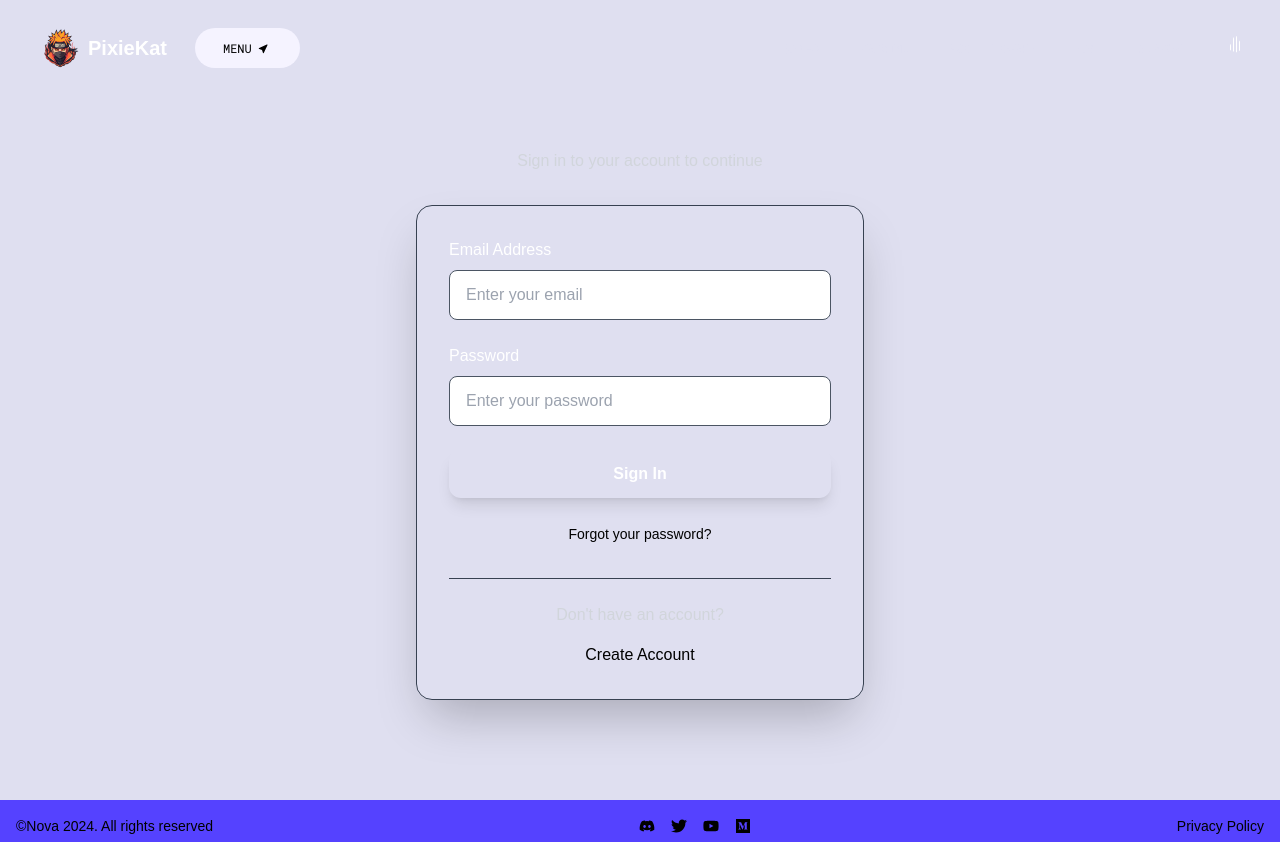
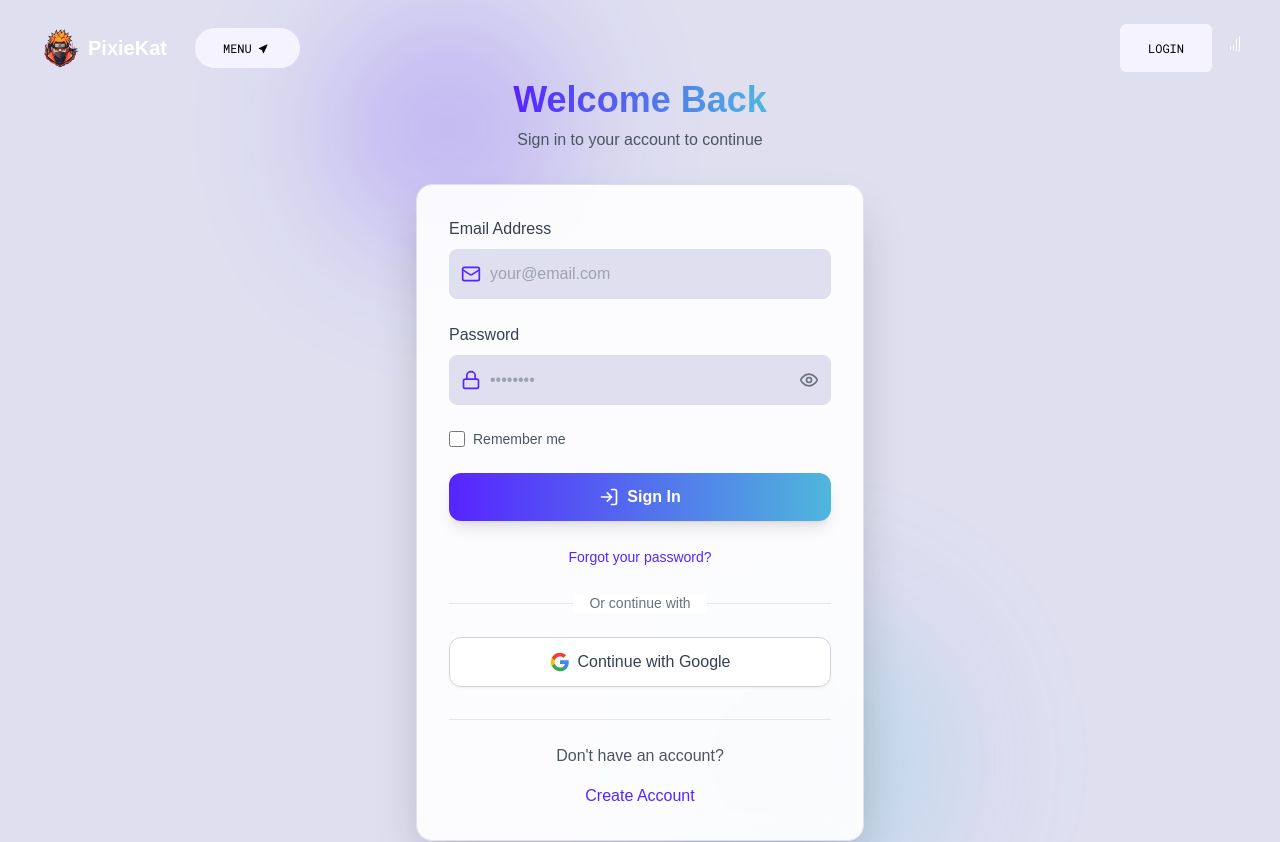
Before and after one commit to Per-Pixel/Pixie-Kat, a React (Vite) app in the folder main/: page /auth in a window 1280 px wide. Shown: the top 842 px of the page. Built offline with nearby package versions, Linux system fonts and the light colour scheme; a web font is replaced by a local one.

Commit message:
fix: Update axios and react-router-dom dependencies; add login button to Navbar and DropdownMenu

```diff
--- a/main/src/components/DropdownMenu.jsx
+++ b/main/src/components/DropdownMenu.jsx
@@ -159,6 +159,18 @@ const DropdownMenu = ({ onClose }) => {
                 </Link>
               </li>
             ))}
+
+            {/* Login Button */}
+            <li>
+              <Link
+                to="/login"
+                className="text-white/70 hover:text-white text-2xl transition-colors duration-300 flex items-center gap-3 group"
+                onClick={handleClose}
+              >
+                <span className="w-0 group-hover:w-4 h-0.5 bg-neon-purple transition-all duration-300"></span>
+                Login
+              </Link>
+            </li>
           </ul>
         </div>
 
--- a/main/src/components/Navbar.jsx
+++ b/main/src/components/Navbar.jsx
@@ -210,9 +210,17 @@ const NavBar = () => {
               ))}
             </div>
 
+            {/* Login Button */}
+            <Link to="/login" className="ml-6">
+              <Button
+                title="Login"
+                containerClass="bg-neon-purple hover:bg-neon-purple/80 text-black py-2 px-4 rounded-md transition-colors duration-200"
+              />
+            </Link>
+
             <button
               onClick={toggleAudioIndicator}
-              className="ml-10 flex items-center space-x-0.5"
+              className="ml-4 flex items-center space-x-0.5"
             >
               <audio
                 ref={audioElementRef}
--- a/main/src/pages/Auth.jsx
+++ b/main/src/pages/Auth.jsx
@@ -2,6 +2,7 @@ import React, { useState } from 'react';
 import { motion } from 'framer-motion';
 import { useAuth } from '../contexts/AuthContext';
 import { useNavigate, useLocation } from 'react-router-dom';
+import { Eye, EyeOff, Mail, Lock, LogIn } from 'lucide-react';
 
 const Auth = () => {
   const [isLogin, setIsLogin] = useState(true);
@@ -13,6 +14,8 @@ const Auth = () => {
   });
   const [isLoading, setIsLoading] = useState(false);
   const [error, setError] = useState('');
+  const [showPassword, setShowPassword] = useState(false);
+  const [rememberMe, setRememberMe] = useState(false);
 
   const { login, register } = useAuth();
   const navigate = useNavigate();
@@ -36,7 +39,7 @@ const Auth = () => {
 
     try {
       if (isLogin) {
-        const result = await login(formData.email, formData.password);
+        const result = await login(formData.email, formData.password, rememberMe);
         if (result.success) {
           navigate(from, { replace: true });
         } else {
@@ -77,24 +80,45 @@ const Auth = () => {
       confirmPassword: ''
     });
     setError('');
+    setShowPassword(false);
+    setRememberMe(false);
+  };
+
+  const handleGoogleLogin = async () => {
+    try {
+      setIsLoading(true);
+      // Implement Google login functionality here
+      // This is a placeholder - actual implementation would connect to your Google OAuth
+      setTimeout(() => {
+        setIsLoading(false);
+        setError('Google login will be implemented soon');
+      }, 1000);
+    } catch (err) {
+      setError('Google login failed');
+      setIsLoading(false);
+    }
   };
 
   return (
-    <div className="min-h-screen bg-gradient-to-br from-dark-900 via-dark-800 to-dark-700 flex items-center justify-center px-4 py-20">
+    <div className="min-h-screen bg-gradient-to-br from-dark-900 via-dark-800 to-dark-700 flex items-center justify-center px-4 py-20 relative overflow-hidden">
+      {/* Background decorative elements */}
+      <div className="absolute top-0 left-1/4 w-64 h-64 bg-violet-300/20 rounded-full blur-3xl"></div>
+      <div className="absolute bottom-0 right-1/4 w-80 h-80 bg-blue-300/20 rounded-full blur-3xl"></div>
+
       <motion.div
         initial={{ opacity: 0, y: 20 }}
         animate={{ opacity: 1, y: 0 }}
         transition={{ duration: 0.6 }}
-        className="w-full max-w-md"
+        className="w-full max-w-md relative z-10"
       >
         {/* Header */}
         <div className="text-center mb-8">
-          <h1 className="text-4xl font-bold text-white mb-2">
-            <span className="bg-gradient-to-r from-neon-purple to-neon-blue bg-clip-text text-transparent">
+          <h1 className="text-4xl font-bold mb-2">
+            <span className="bg-gradient-to-r from-violet-300 to-blue-300 bg-clip-text text-transparent">
               {isLogin ? 'Welcome Back' : 'Join PixieKat'}
             </span>
           </h1>
-          <p className="text-gray-300">
+          <p className="text-gray-600">
             {isLogin
               ? 'Sign in to your account to continue'
               : 'Create an account to get started'
@@ -103,19 +127,19 @@ const Auth = () => {
         </div>
 
         {/* Auth Form */}
-        <div className="bg-dark-600 rounded-2xl p-8 shadow-2xl border border-gray-700">
+        <div className="bg-white/90 backdrop-blur-md rounded-2xl p-8 shadow-2xl border border-blue-50">
           <form onSubmit={handleSubmit} className="space-y-6">
             {/* Name field for registration */}
             {!isLogin && (
               <div>
-                <label className="block text-white font-medium mb-2">Full Name</label>
+                <label className="block text-gray-700 font-medium mb-2">Full Name</label>
                 <input
                   type="text"
                   name="name"
                   value={formData.name}
                   onChange={handleInputChange}
                   required
-                  className="w-full bg-dark-700 border border-gray-600 rounded-lg px-4 py-3 text-white focus:border-neon-purple focus:outline-none transition-colors duration-200"
+                  className="w-full bg-blue-50 border border-blue-75 rounded-lg px-4 py-3 text-gray-800 focus:border-violet-300 focus:ring-2 focus:ring-violet-300/30 focus:outline-none transition-all duration-200"
                   placeholder="Enter your full name"
                 />
               </div>
@@ -123,52 +147,91 @@ const Auth = () => {
 
             {/* Email field */}
             <div>
-              <label className="block text-white font-medium mb-2">Email Address</label>
+              <label className="block text-gray-700 font-medium mb-2">Email Address</label>
+              <div className="relative">
+                <div className="absolute inset-y-0 left-0 pl-3 flex items-center pointer-events-none">
+                  <Mail className="h-5 w-5 text-violet-300" />
+                </div>
                 <input
                   type="email"
                   name="email"
                   value={formData.email}
                   onChange={handleInputChange}
                   required
-                className="w-full bg-dark-700 border border-gray-600 rounded-lg px-4 py-3 text-white focus:border-neon-purple focus:outline-none transition-colors duration-200"
-                placeholder="Enter your email"
+                  className="w-full bg-blue-50 border border-blue-75 rounded-lg pl-10 pr-4 py-3 text-gray-800 focus:border-violet-300 focus:ring-2 focus:ring-violet-300/30 focus:outline-none transition-all duration-200"
+                  placeholder="your@email.com"
                 />
+              </div>
             </div>
 
             {/* Password field */}
             <div>
-              <label className="block text-white font-medium mb-2">Password</label>
+              <label className="block text-gray-700 font-medium mb-2">Password</label>
+              <div className="relative">
+                <div className="absolute inset-y-0 left-0 pl-3 flex items-center pointer-events-none">
+                  <Lock className="h-5 w-5 text-violet-300" />
+                </div>
                 <input
-                type="password"
+                  type={showPassword ? 'text' : 'password'}
                   name="password"
                   value={formData.password}
                   onChange={handleInputChange}
                   required
-                className="w-full bg-dark-700 border border-gray-600 rounded-lg px-4 py-3 text-white focus:border-neon-purple focus:outline-none transition-colors duration-200"
-                placeholder="Enter your password"
+                  className="w-full bg-blue-50 border border-blue-75 rounded-lg pl-10 pr-12 py-3 text-gray-800 focus:border-violet-300 focus:ring-2 focus:ring-violet-300/30 focus:outline-none transition-all duration-200"
+                  placeholder="••••••••"
                 />
+                <button
+                  type="button"
+                  onClick={() => setShowPassword(!showPassword)}
+                  className="absolute right-3 top-1/2 transform -translate-y-1/2 text-gray-500 hover:text-violet-300 transition-colors"
+                >
+                  {showPassword ? <EyeOff className="w-5 h-5" /> : <Eye className="w-5 h-5" />}
+                </button>
+              </div>
             </div>
 
             {/* Confirm Password field for registration */}
             {!isLogin && (
               <div>
-                <label className="block text-white font-medium mb-2">Confirm Password</label>
+                <label className="block text-gray-700 font-medium mb-2">Confirm Password</label>
+                <div className="relative">
+                  <div className="absolute inset-y-0 left-0 pl-3 flex items-center pointer-events-none">
+                    <Lock className="h-5 w-5 text-violet-300" />
+                  </div>
                   <input
-                  type="password"
+                    type={showPassword ? 'text' : 'password'}
                     name="confirmPassword"
                     value={formData.confirmPassword}
                     onChange={handleInputChange}
                     required
-                  className="w-full bg-dark-700 border border-gray-600 rounded-lg px-4 py-3 text-white focus:border-neon-purple focus:outline-none transition-colors duration-200"
+                    className="w-full bg-blue-50 border border-blue-75 rounded-lg pl-10 pr-4 py-3 text-gray-800 focus:border-violet-300 focus:ring-2 focus:ring-violet-300/30 focus:outline-none transition-all duration-200"
                     placeholder="Confirm your password"
                   />
+                </div>
               </div>
             )}
 
             {/* Error message */}
             {error && (
-              <div className="bg-red-500/10 border border-red-500/20 rounded-lg p-3">
-                <p className="text-red-400 text-sm">{error}</p>
+              <div className="bg-red-50 border border-red-200 rounded-lg p-3">
+                <p className="text-red-500 text-sm">{error}</p>
+              </div>
+            )}
+
+            {/* Remember Me checkbox - only for login */}
+            {isLogin && (
+              <div className="flex items-center">
+                <input
+                  id="remember-me"
+                  name="remember-me"
+                  type="checkbox"
+                  checked={rememberMe}
+                  onChange={() => setRememberMe(!rememberMe)}
+                  className="h-4 w-4 text-violet-300 focus:ring-violet-300/30 border-gray-300 rounded"
+                />
+                <label htmlFor="remember-me" className="ml-2 block text-sm text-gray-600">
+                  Remember me
+                </label>
               </div>
             )}
 
@@ -178,10 +241,10 @@ const Auth = () => {
               disabled={isLoading}
               whileHover={{ scale: 1.02 }}
               whileTap={{ scale: 0.98 }}
-              className={`w-full bg-gradient-to-r from-neon-purple to-neon-blue text-white font-bold py-3 px-6 rounded-xl shadow-lg transition-all duration-300 ${
+              className={`w-full bg-gradient-to-r from-violet-300 to-blue-300 text-white font-bold py-3 px-6 rounded-xl shadow-lg transition-all duration-300 ${
                 isLoading
                   ? 'opacity-50 cursor-not-allowed'
-                  : 'hover:shadow-neon-purple/50'
+                  : 'hover:shadow-violet-300/50'
               }`}
             >
               {isLoading ? (
@@ -190,7 +253,10 @@ const Auth = () => {
                   {isLogin ? 'Signing In...' : 'Creating Account...'}
                 </div>
               ) : (
-                isLogin ? 'Sign In' : 'Create Account'
+                <div className="flex items-center justify-center">
+                  <LogIn className="w-5 h-5 mr-2" />
+                  {isLogin ? 'Sign In' : 'Create Account'}
+                </div>
               )}
             </motion.button>
 
@@ -199,7 +265,7 @@ const Auth = () => {
               <div className="text-center">
                 <button
                   type="button"
-                  className="text-neon-purple hover:text-neon-blue transition-colors duration-200 text-sm"
+                  className="text-violet-300 hover:text-blue-300 transition-colors duration-200 text-sm"
                 >
                   Forgot your password?
                 </button>
@@ -207,9 +273,53 @@ const Auth = () => {
             )}
           </form>
 
+          {/* OR Divider - only for login */}
+          {isLogin && (
+            <div className="relative my-6">
+              <div className="absolute inset-0 flex items-center">
+                <div className="w-full border-t border-gray-200"></div>
+              </div>
+              <div className="relative flex justify-center text-sm">
+                <span className="px-4 bg-white text-gray-500">Or continue with</span>
+              </div>
+            </div>
+          )}
+
+          {/* Google Login Button - only for login */}
+          {isLogin && (
+            <motion.button
+              whileHover={{ scale: 1.02 }}
+              whileTap={{ scale: 0.98 }}
+              type="button"
+              onClick={handleGoogleLogin}
+              disabled={isLoading}
+              className="w-full bg-white hover:bg-gray-50 text-gray-700 py-3 px-4 border border-gray-300 rounded-xl font-medium focus:outline-none focus:ring-2 focus:ring-violet-300/30 transition-all flex items-center justify-center disabled:opacity-50 disabled:cursor-not-allowed shadow-sm"
+            >
+              <svg className="w-5 h-5 mr-2" viewBox="0 0 24 24">
+                <path
+                  fill="#4285F4"
+                  d="M22.56 12.25c0-.78-.07-1.53-.2-2.25H12v4.26h5.92c-.26 1.37-1.04 2.53-2.21 3.31v2.77h3.57c2.08-1.92 3.28-4.74 3.28-8.09z"
+                />
+                <path
+                  fill="#34A853"
+                  d="M12 23c2.97 0 5.46-.98 7.28-2.66l-3.57-2.77c-.98.66-2.23 1.06-3.71 1.06-2.86 0-5.29-1.93-6.16-4.53H2.18v2.84C3.99 20.53 7.7 23 12 23z"
+                />
+                <path
+                  fill="#FBBC05"
+                  d="M5.84 14.09c-.22-.66-.35-1.36-.35-2.09s.13-1.43.35-2.09V7.07H2.18C1.43 8.55 1 10.22 1 12s.43 3.45 1.18 4.93l2.85-2.22.81-.62z"
+                />
+                <path
+                  fill="#EA4335"
+                  d="M12 5.38c1.62 0 3.06.56 4.21 1.64l3.15-3.15C17.45 2.09 14.97 1 12 1 7.7 1 3.99 3.47 2.18 7.07l3.66 2.84c.87-2.6 3.3-4.53 6.16-4.53z"
+                />
+              </svg>
+              Continue with Google
+            </motion.button>
+          )}
+
           {/* Toggle between login and register */}
-          <div className="mt-8 pt-6 border-t border-gray-700 text-center">
-            <p className="text-gray-300 mb-4">
+          <div className="mt-8 pt-6 border-t border-gray-200 text-center">
+            <p className="text-gray-600 mb-4">
               {isLogin
                 ? "Don't have an account?"
                 : "Already have an account?"
@@ -217,7 +327,7 @@ const Auth = () => {
             </p>
             <button
               onClick={toggleMode}
-              className="text-neon-purple hover:text-neon-blue font-medium transition-colors duration-200"
+              className="text-violet-300 hover:text-blue-300 font-medium transition-colors duration-200"
             >
               {isLogin ? 'Create Account' : 'Sign In'}
             </button>
```
Also changed, not shown: 2 other files (tests, documents, lock files or other folders). Lines whose indentation alone changed are shown as unchanged.
